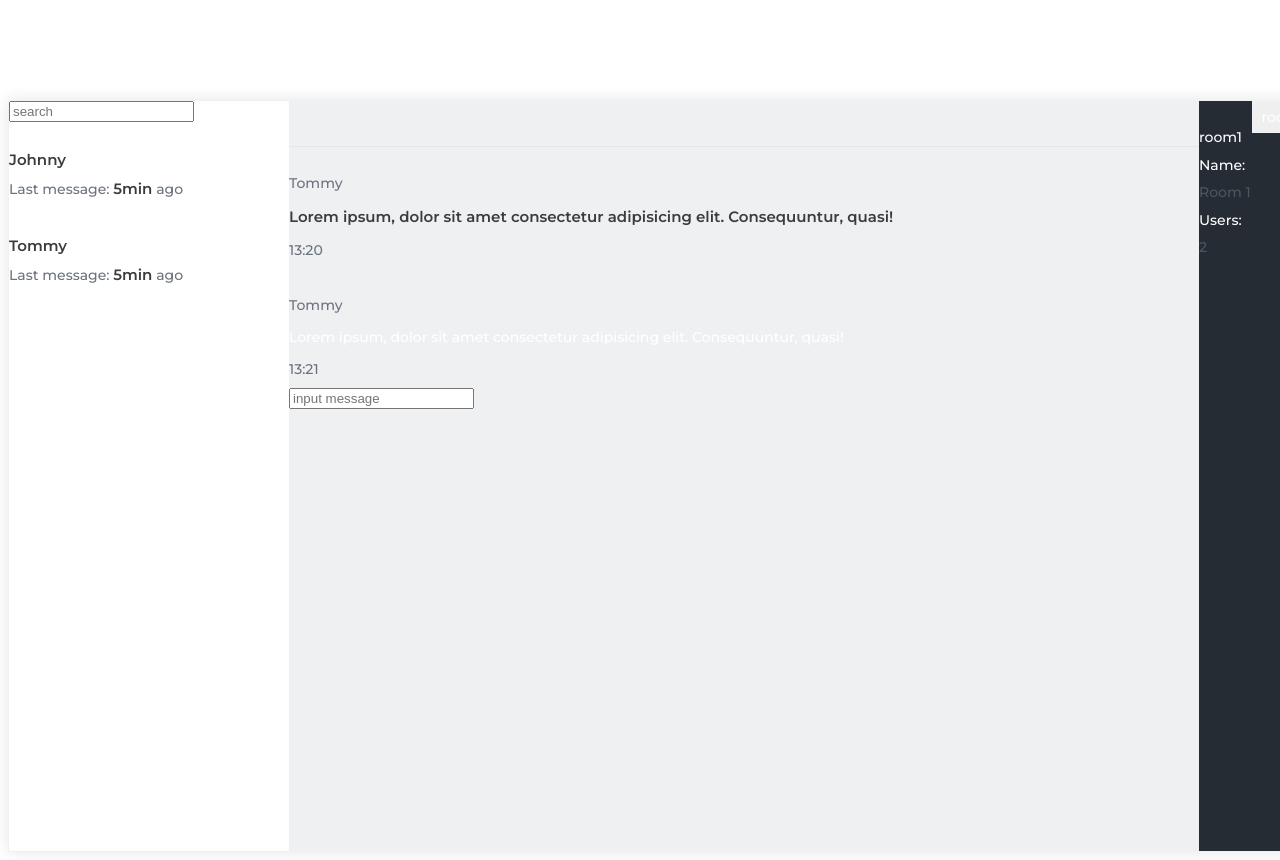
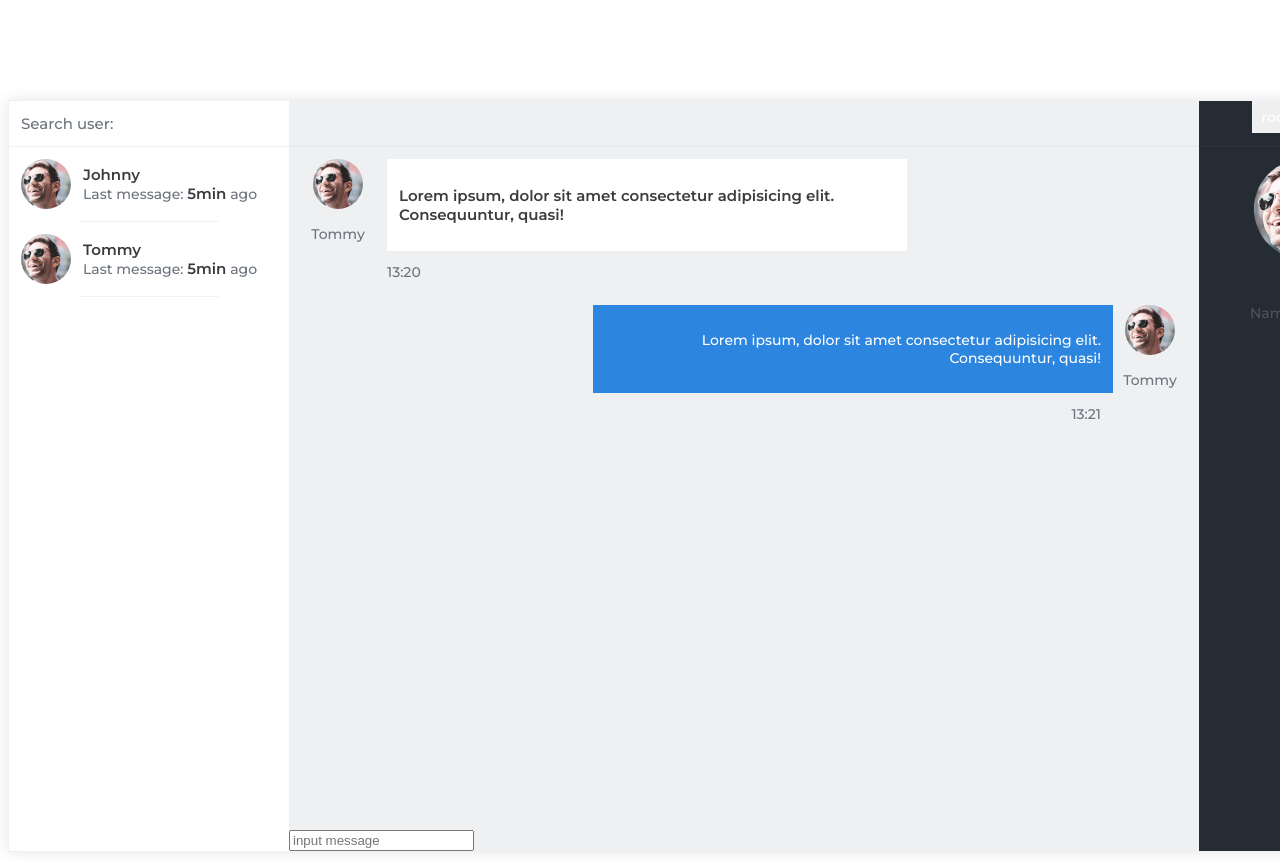
Before and after one commit to goeden22/web-chat-client, a website: page public/chat.html in a window 1280 px wide. Shown: the top 860 px of the page. Drawn offline with Linux system fonts and the light colour scheme.

Commit message:
:more styling added

```diff
--- a/public/chat.html
+++ b/public/chat.html
@@ -13,46 +13,66 @@
     <div class="appContainer">
         <div class="users">
             <div class="users__search">
-                <input type="text" class="users__searchinput" placeholder="search">
+                <input type="text" class="users__searchinput" placeholder="Search user: ">
             </div>
+
             <div class="users__list"></div>
             <div class="users__user">
-                <img src="" alt="" class="users__img">
+                <img src="./img/avatar.jpg" alt="" class="users__img">
                 <div class="users__description">
                     <h1 class="header header--main">Johnny</h1>
                     <h1 class="header header--subheader">Last message:
                         <span class="header header--main"> 5min</span> ago</h1>
                 </div>
             </div>
+            <hr class="lightseparator">
             <div class="users__user">
-                <img src="" alt="" class="users__img">
+                <img src="./img/avatar.jpg" alt="" class="users__img">
                 <div class="users__description">
                     <h1 class="header header--main">Tommy</h1>
                     <h1 class="header header--subheader">Last message:
                         <span class="header header--main"> 5min</span> ago</h1>
                 </div>
             </div>
+            <hr class="lightseparator">
         </div>
         <div class="chat">
             <div class="chat__topbar"></div>
             <div class="chat__container">
                 <div class="chat__messagecontainer">
-                    <div class="chat__user"><img src="" alt="" class="smallAvatar">
-                    <h1 class="header header--subheader">Tommy</h1></div>
-                    <div class="chat__message"><p class="header header--main">Lorem ipsum, dolor sit amet consectetur adipisicing elit. Consequuntur, quasi!</p></div>
-                    <h1 class="header header--subheader chat__timestamp">13:20</h1>
+                    <div class="chat__user">
+                        <img src="./img/avatar.jpg" alt="" class="smallavatar">
+                        <h1 class="header header--subheader">Tommy</h1>
+                    </div>
+                    <div class="chat__messageblock">
+                        <div class="chat__message">
+                            <p class="header header--main">Lorem ipsum, dolor sit amet consectetur adipisicing elit. Consequuntur, quasi!</p>
+                        </div>
+                        <h1 class="header header--subheader chat__timestamp">13:20</h1>
+
+                    </div>
+
                 </div>
                 <div class="chat__messagecontainer invertedmessage">
-                    <div class="chat__user"><img src="" alt="" class="smallAvatar">
-                    <h1 class="header header--subheader">Tommy</h1></div>
-                    <div class="chat__message"><p class="header header--secondary">Lorem ipsum, dolor sit amet consectetur adipisicing elit. Consequuntur, quasi!</p></div>
-                    <h1 class="header header--subheader chat__timestamp">13:21</h1>
+
+                    <div class="chat__messageblock">
+                        <div class="chat__message messageinverted">
+                            <p class="header header--secondary">Lorem ipsum, dolor sit amet consectetur adipisicing elit. Consequuntur, quasi!</p>
+                        </div>
+                        <h1 class="header header--subheader chat__timestamp">13:21</h1>
+                    </div>
+                    <div class="chat__user">
+                        <img src="./img/avatar.jpg" alt="" class="smallavatar">
+                        <h1 class="header header--subheader">Tommy</h1>
+                    </div>
                 </div>
             </div>
-            <input type="text" class="chat__inputcontainer" placeholder="input message">
-                <span class="chat__input"></span>
-                <img src="" alt="" class="chat__icon">
-                <img src="" alt="" class="chat__icon">
+            <div class="chat__inputcontainer">
+            <input type="text" class="chat__input" placeholder="input message">
+
+            <img src="" alt="" class="chat__icon">
+            <img src="" alt="" class="chat__icon">
+        </div>
         </div>
         <div class="rooms">
             <div class="rooms__topbar">
@@ -62,19 +82,19 @@
                     <option value="room 2" class="header header--secondary">room2</option>
                     <option value="room 3" class="header header--secondary">room3</option>
                     <option value="room 4" class="header header--secondary">room4</option>
-                  </select>
+                </select>
 
             </div>
             <div class="rooms__roomInfo">
-                <img src="" alt="" class="largeAvatar">
-                <h1 class="header header--secondary">room1</h1>
+                <img src="./img/avatar.jpg" alt="" class="largeavatar">
+                <h1 class="header header--secondary sspace">room1</h1>
                 <div class="rooms__infogroup">
-                    <h1 class="header header--secondary">Name:</h1>
-                    <h1 class="header header--secondaryShaded">Room 1</h1>
+                    <h1 class="header header--secondaryShaded sspace">Name:</h1>
+                    <h1 class="header header--secondary sspace">Room 1</h1>
                 </div>
                 <div class="rooms__infogroup">
-                    <h1 class="header header--secondary">Users:</h1>
-                    <h1 class="header header--secondaryShaded">2</h1>
+                    <h1 class="header header--secondaryShaded sspace">Users:</h1>
+                    <h1 class="header header--secondary">2</h1>
                 </div>
 
             </div>
--- a/public/css/style.scss
+++ b/public/css/style.scss
@@ -37,8 +37,34 @@ $blue: #2c85df;
 $medium-spacing: 30px;
 $extralarge-spacing: 100px;
 $large-spacing: 50px;
+$small-spacing: 12px;
 $min-spacing: 5px;
 
+.sspace{
+    padding: $min-spacing;
+}
+h1,hr{
+    margin:  0;
+}
+.smallavatar{
+    height: 50px;
+    width:50px;
+    border-radius: 100%;
+    padding: $small-spacing;
+}
+.largeavatar{
+    height: 100px;
+    width:100px;
+    border-radius: 100%;
+    padding: $small-spacing;
+}
+.lightseparator{
+    height: 1px;
+    background-color: $primary-light-shaded;
+    width: 50%;
+    border: 0;
+    margin: 0 auto;
+}
 .header{
     font-family: $primary_font;
     //names and messages
@@ -135,18 +161,98 @@ $min-spacing: 5px;
 }
 .users{
     width: 20%;
-    background-color: $primary-color
+    background-color: $primary-color;
+    &__search{
+        height: 45px;
+        border-bottom: 1px solid $primary-light-shaded;
+        display: flex;
+    }
+    &__user{
+        display: flex;
+    }
+    &__searchinput{
+        border: none;
+        padding: $small-spacing;
+        @extend .header;
+        @extend .header--subheaderLight;
+        @include placeholder {
+            font-family: $primary_font;
+            font-size: 15px;
+            color: $primary-shaded-darker-text;
+            font-weight: 500;
+        }
+    }
+    &__img{
+        @extend .smallavatar;
+    }
+    &__description{
+        display: flex;
+        flex-direction: column;
+        justify-content: center;
+    }
 }
 .rooms{
     width: 15%;
     background-color: $secondary-color;
+
+    &__topbar{
+        height: 45px;
+        border-bottom: 1px solid $secondary-light-shaded;
+    }
+    &__roomInfo{
+        display: flex;
+        flex-direction: column;
+        align-items: center;
+    }
+    &__infogroup{
+        display: flex;
+    }
 }
+
 .chat{
     width: 65%;
     background-color: $primary-shaded;
+    position: relative;
     &__topbar{
         height: 45px;
         width: 100%;
         border-bottom: 1px solid $primary-dark-shaded;
     }
+    &__user{
+        text-align: center;
+        display: inline-block;
+        margin-top: -$small-spacing;
+    }
+    &__messagecontainer{
+        margin: $small-spacing;
+        display: flex;
+    }
+    &__message{
+        background-color: $primary-color;
+        padding: $small-spacing;
+        margin-left: $small-spacing;
+        display: inline-block;
+
+
+    }
+    &__timestamp{
+        padding: $small-spacing
+    }
+    &__messageblock{
+        display: inline-flex;
+        flex-direction: column;
+        width: 60%;
+    }
+    &__inputcontainer{
+        position: absolute;
+        bottom: 0;
+    }
 }
+.messageinverted{
+
+    background-color: $blue;
+}
+.invertedmessage{
+    text-align: right;
+    justify-content: flex-end;
+}
```
Also changed, not shown: public/css/style.css, public/img/avatar.jpg (added), 1 other file.
